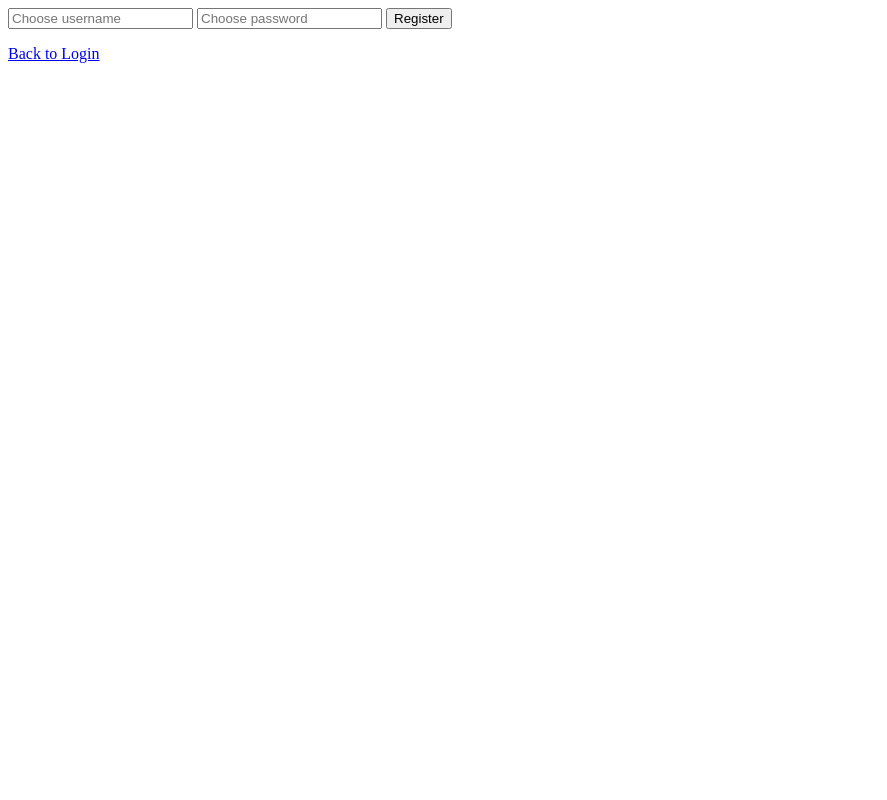
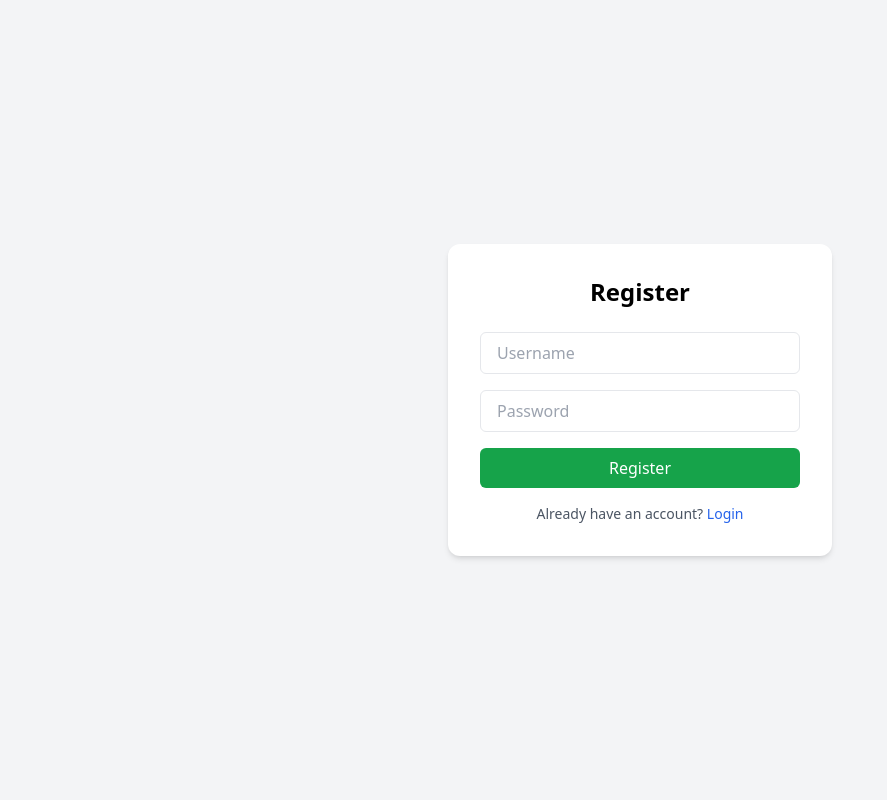
Before and after one commit to offsec64/goonOS, a Flask app: page /register in a window 1280 px wide. Shown: the whole page, without its empty margins (0-887 px from the left). Run offline with Flask 3, Linux system fonts and the light colour scheme; some libraries are stand-ins or nearby versions.

Commit message:
Update register.css

```diff
--- a/templates/register.html
+++ b/templates/register.html
@@ -1,16 +1,38 @@
-<form method="post">
-    <input name="username" placeholder="Choose username" required>
-    <input name="password" type="password" placeholder="Choose password" required>
-    <button type="submit">Register</button>
+<!DOCTYPE html>
+<html lang="en">
+<head>
+  <meta charset="UTF-8">
+  <title>Register</title>
+  <script src="https://cdn.tailwindcss.com"></script>
+</head>
+<body class="bg-gray-100 flex items-center justify-center min-h-screen">
+
+  <div class="w-full max-w-sm bg-white p-8 rounded-xl shadow-md">
+    <h1 class="text-2xl font-bold mb-6 text-center">Register</h1>
+    <form method="post" action="{{ url_for('register') }}" class="space-y-4">
+      <input name="username" type="text" placeholder="Username" required
+             class="w-full px-4 py-2 border rounded-md focus:outline-none focus:ring-2 focus:ring-blue-500">
+      <input name="password" type="password" placeholder="Password" required
+             class="w-full px-4 py-2 border rounded-md focus:outline-none focus:ring-2 focus:ring-blue-500">
+      <button type="submit"
+              class="w-full bg-green-600 text-white py-2 rounded-md hover:bg-green-700 transition duration-150">
+        Register
+      </button>
     </form>
-<a href="{{ url_for('login') }}">Back to Login</a>
-
+    <p class="mt-4 text-center text-sm text-gray-600">
+      Already have an account?
+      <a href="{{ url_for('login') }}" class="text-blue-600 hover:underline">Login</a>
+    </p>
     {% with messages = get_flashed_messages() %}
       {% if messages %}
-    <ul class="flashes">
+        <div class="mt-4 text-red-500 text-sm text-center">
           {% for message in messages %}
-        <li>{{ message }}</li>
+            <p>{{ message }}</p>
           {% endfor %}
-    </ul>
+        </div>
       {% endif %}
     {% endwith %}
+  </div>
+
+</body>
+</html>
```
Lines whose indentation alone changed are shown as unchanged.
